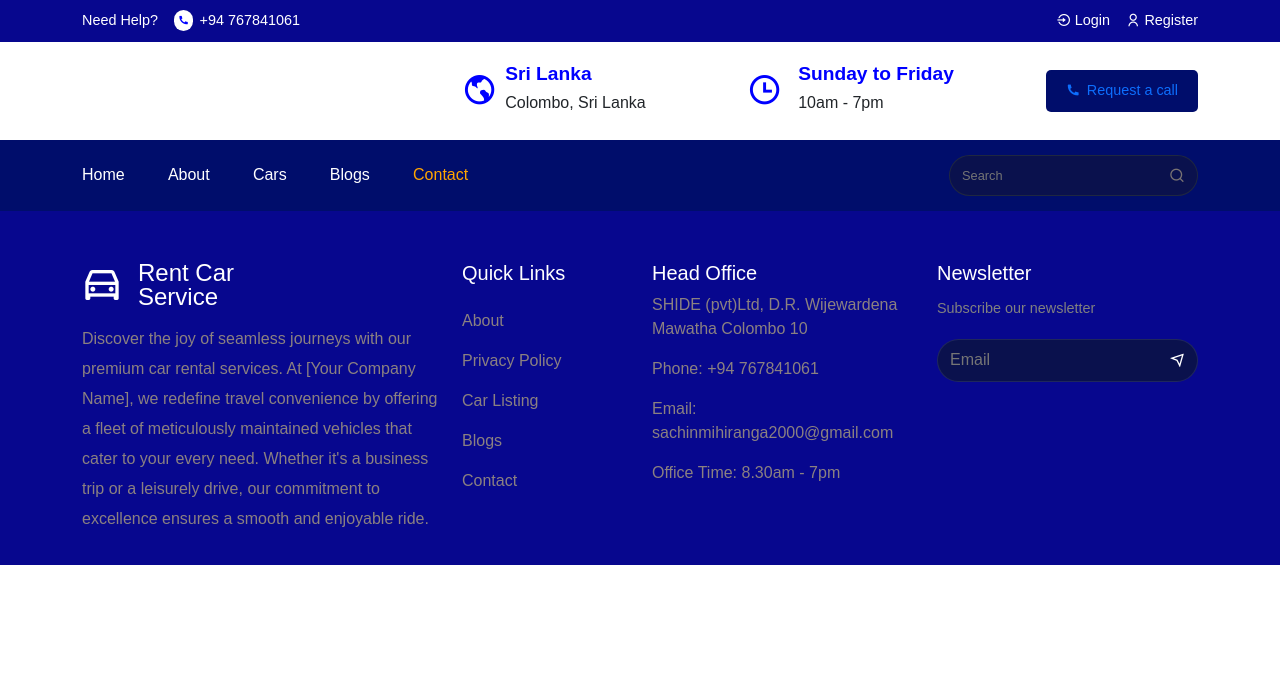
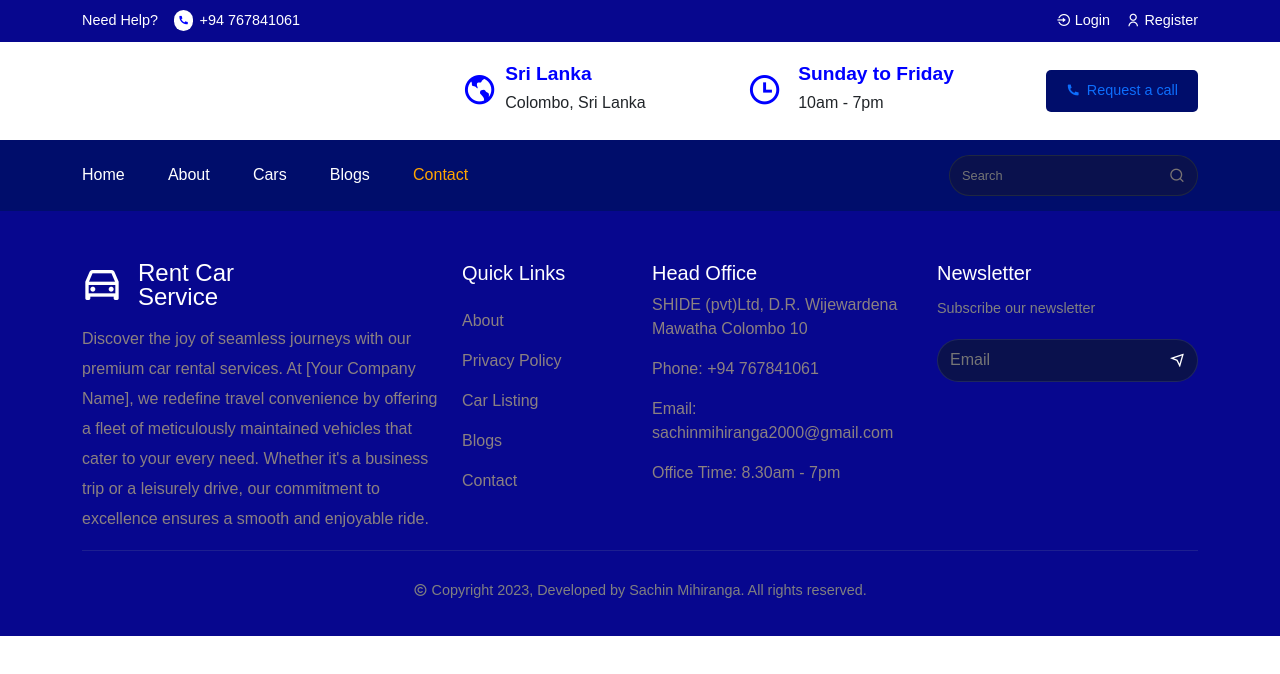
Before and after one commit to SachinMihiranga/React--CarRental, a React (Create React App) app: page /contact in a window 1280 px wide. Shown: the top 674 px of the page. Built offline with nearby package versions, Linux system fonts and the light colour scheme.

Commit message:
footer add

```diff
--- a/src/component/Footer/Footer.jsx
+++ b/src/component/Footer/Footer.jsx
@@ -33,6 +33,7 @@ const quickLinks =[
 ]
 
 const Footer = () => {
+  const currentYear = new Date().getFullYear();
   return <footer className="footer">
     <Container>
      <Row>
@@ -100,6 +101,15 @@ const Footer = () => {
         </div>
       </Col>
       <Col lg="12">
+        <div className='footer_bottom'>
+          <p className='section_description d-flex align-items-center
+          justify-content-center gap-1 pt-4'>
+            <i class="ri-copyright-line"></i>Copyright {currentYear},
+            Developed by
+            Sachin Mihiranga. All rights reserved.
+          </p>
+
+        </div>
       </Col>
      </Row>
     </Container>
--- a/src/styles/footer.css
+++ b/src/styles/footer.css
@@ -64,3 +64,7 @@
 .newsletter span i{
     color: white;
 }
+
+.footer_bottom{
+    border-top: 1px solid #7c8a972f ;
+}
```
